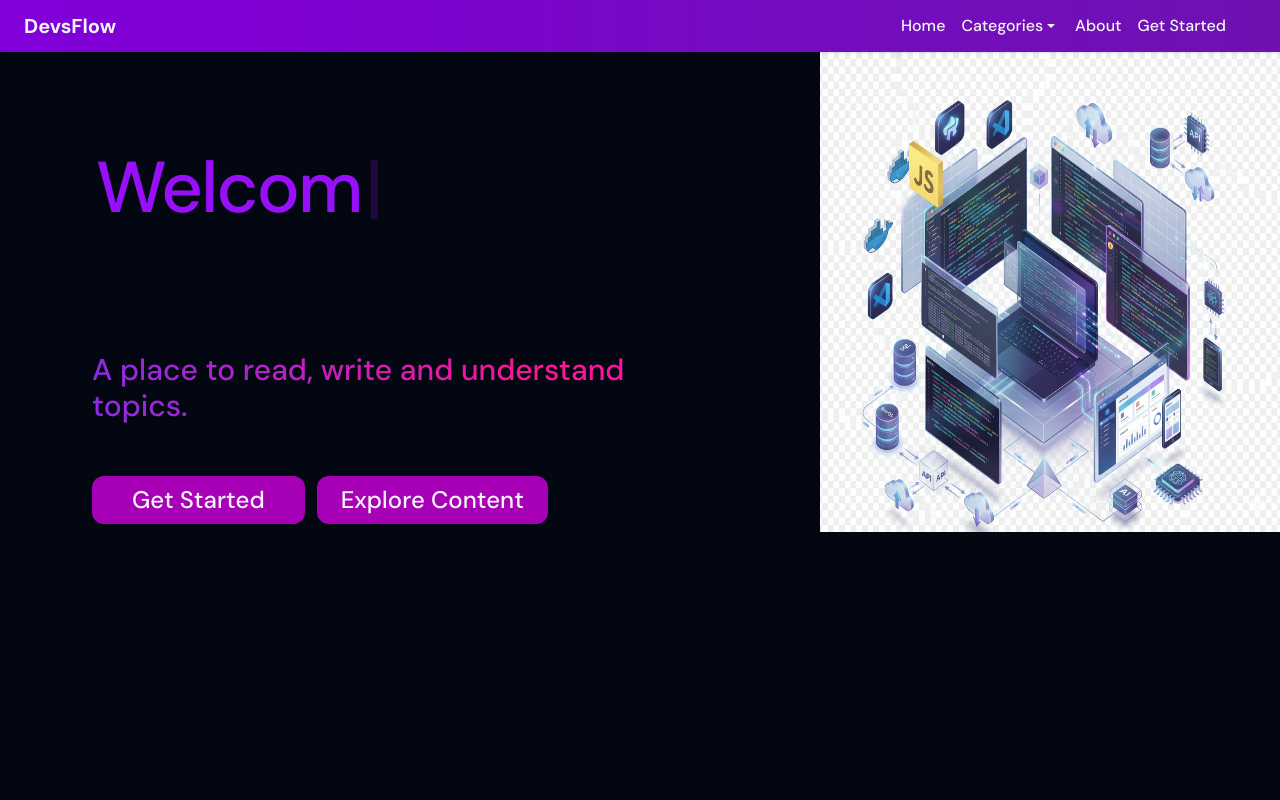
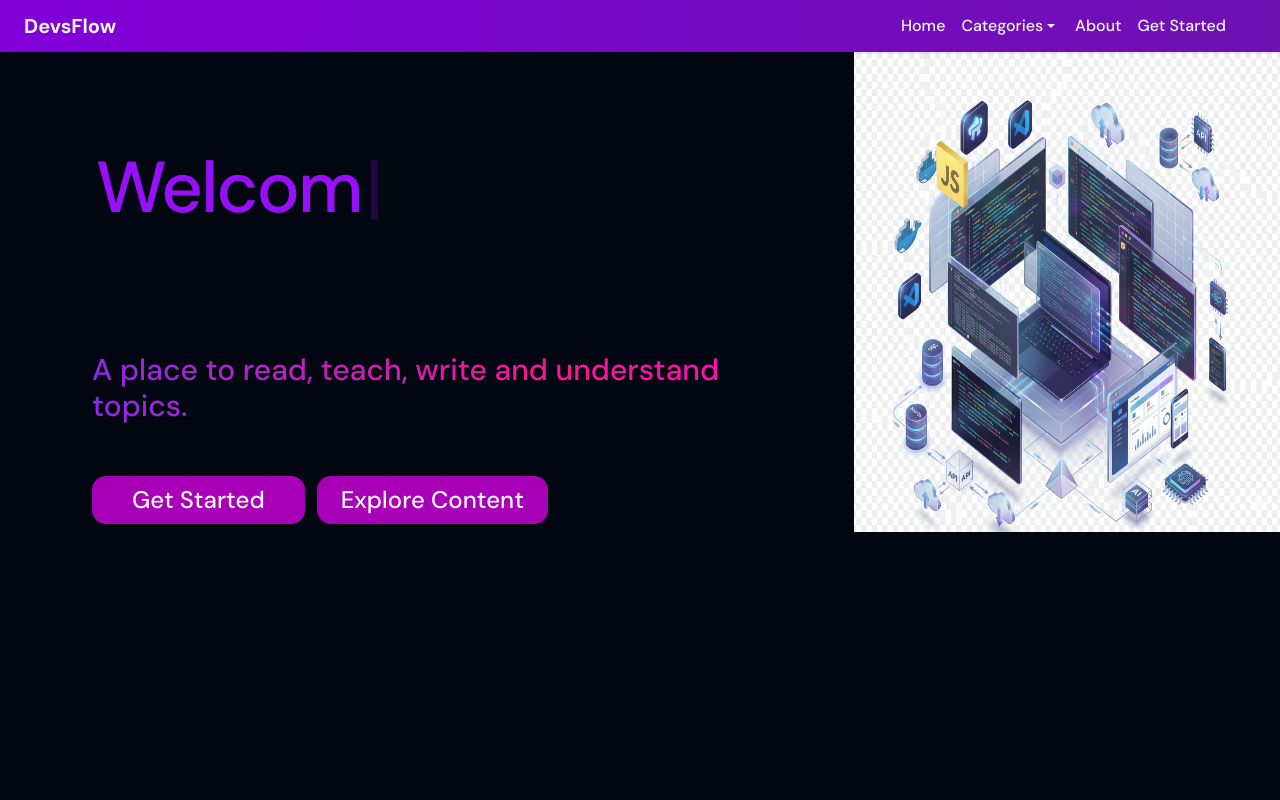
Before and after one commit to OV111/Blog_Website, a React (Vite) app: page / in a window 1280 px wide. Shown: the top 800 px of the page. Built offline with nearby package versions, Linux system fonts and the light colour scheme; no server answers; some icons are missing.

Commit message:
adding chat system start of it

```diff
--- a/src/components/search/SearchResults.jsx
+++ b/src/components/search/SearchResults.jsx
@@ -1,7 +1,9 @@
 import React, { useEffect, useState } from "react";
 import { fetchCategoryData, fetchUserData } from "./services/SearchApi";
+import useAuthStore from "@/context/useAuthStore";
 
 export default function SearchResults({ query = "", onSelect, boundaryRef }) {
+  const { auth } = useAuthStore();
   const [open, setOpen] = useState(false);
   const [items, setItems] = useState([]);
   const [isLoading, setIsLoading] = useState(false);
@@ -18,13 +20,11 @@ export default function SearchResults({ query = "", onSelect, boundaryRef }) {
       }
 
       setIsLoading(true);
-      const [userResults, categoryResults] = await Promise.all([
-        fetchUserData(normalizedQuery),
-        fetchCategoryData(normalizedQuery),
-      ]);
+      const userResults = auth ? await fetchUserData(normalizedQuery, auth) : [];
+      const categoryResults = await fetchCategoryData(normalizedQuery);
 
       if (!ignore) {
-        const users = Array.isArray(userResults) ? userResults : [];
+        const users = auth && Array.isArray(userResults) ? userResults : [];
         const categories = Array.isArray(categoryResults)
           ? categoryResults
           : [];
@@ -37,7 +37,7 @@ export default function SearchResults({ query = "", onSelect, boundaryRef }) {
     return () => {
       ignore = true;
     };
-  }, [normalizedQuery]);
+  }, [auth, normalizedQuery]);
 
   useEffect(() => {
     setOpen(Boolean(normalizedQuery));
--- a/src/index.css
+++ b/src/index.css
@@ -1,10 +1,11 @@
 /* @import url('https://fonts.googleapis.com/css2?family=Elms+Sans:ital,wght@0,100..900;1,100..900&display=swap'); */
+
+@plugin 'tailwindcss-animate';
 /* @import url('https://fonts.googleapis.com/css2?family=Inter:ital,opsz,wght@0,14..32,100..900;1,14..32,100..900&display=swap'); */
 /* @import url('https://fonts.googleapis.com/css2?family=Manrope:wght@200..800&display=swap'); */
 /* @import url('https://fonts.googleapis.com/css2?family=Plus+Jakarta+Sans:ital,wght@0,200..800;1,200..800&display=swap'); */
 @import url('https://fonts.googleapis.com/css2?family=DM+Sans:ital,opsz,wght@0,9..40,100..1000;1,9..40,100..1000&display=swap');
 /* I like this font DM-Sans */
-
 
 @import "tailwindcss";
 
@@ -13,4 +14,117 @@ body {
 
 }
 
-@custom-variant dark (&:where(.dark, .dark *))
+@custom-variant dark (&:where(.dark, .dark *));
+
+@theme inline {
+    --radius-sm: calc(var(--radius) - 4px);
+    --radius-md: calc(var(--radius) - 2px);
+    --radius-lg: var(--radius);
+    --radius-xl: calc(var(--radius) + 4px);
+    --radius-2xl: calc(var(--radius) + 8px);
+    --radius-3xl: calc(var(--radius) + 12px);
+    --radius-4xl: calc(var(--radius) + 16px);
+    --color-background: var(--background);
+    --color-foreground: var(--foreground);
+    --color-card: var(--card);
+    --color-card-foreground: var(--card-foreground);
+    --color-popover: var(--popover);
+    --color-popover-foreground: var(--popover-foreground);
+    --color-primary: var(--primary);
+    --color-primary-foreground: var(--primary-foreground);
+    --color-secondary: var(--secondary);
+    --color-secondary-foreground: var(--secondary-foreground);
+    --color-muted: var(--muted);
+    --color-muted-foreground: var(--muted-foreground);
+    --color-accent: var(--accent);
+    --color-accent-foreground: var(--accent-foreground);
+    --color-destructive: var(--destructive);
+    --color-border: var(--border);
+    --color-input: var(--input);
+    --color-ring: var(--ring);
+    --color-chart-1: var(--chart-1);
+    --color-chart-2: var(--chart-2);
+    --color-chart-3: var(--chart-3);
+    --color-chart-4: var(--chart-4);
+    --color-chart-5: var(--chart-5);
+    --color-sidebar: var(--sidebar);
+    --color-sidebar-foreground: var(--sidebar-foreground);
+    --color-sidebar-primary: var(--sidebar-primary);
+    --color-sidebar-primary-foreground: var(--sidebar-primary-foreground);
+    --color-sidebar-accent: var(--sidebar-accent);
+    --color-sidebar-accent-foreground: var(--sidebar-accent-foreground);
+    --color-sidebar-border: var(--sidebar-border);
+    --color-sidebar-ring: var(--sidebar-ring);
+
+}
+
+:root {
+    --radius: 0.625rem;
+    --background: oklch(1 0 0);
+    --foreground: oklch(0.141 0.005 285.823);
+    --card: oklch(1 0 0);
+    --card-foreground: oklch(0.141 0.005 285.823);
+    --popover: oklch(1 0 0);
+    --popover-foreground: oklch(0.141 0.005 285.823);
+    --primary: oklch(0.21 0.006 285.885);
+    --primary-foreground: oklch(0.985 0 0);
+    --secondary: oklch(0.967 0.001 286.375);
+    --secondary-foreground: oklch(0.21 0.006 285.885);
+    --muted: oklch(0.967 0.001 286.375);
+    --muted-foreground: oklch(0.552 0.016 285.938);
+    --accent: oklch(0.967 0.001 286.375);
+    --accent-foreground: oklch(0.21 0.006 285.885);
+    --destructive: oklch(0.577 0.245 27.325);
+    --border: oklch(0.92 0.004 286.32);
+    --input: oklch(0.92 0.004 286.32);
+    --ring: oklch(0.705 0.015 286.067);
+    --chart-1: oklch(0.646 0.222 41.116);
+    --chart-2: oklch(0.6 0.118 184.704);
+    --chart-3: oklch(0.398 0.07 227.392);
+    --chart-4: oklch(0.828 0.189 84.429);
+    --chart-5: oklch(0.769 0.188 70.08);
+    --sidebar: oklch(0.985 0 0);
+    --sidebar-foreground: oklch(0.141 0.005 285.823);
+    --sidebar-primary: oklch(0.21 0.006 285.885);
+    --sidebar-primary-foreground: oklch(0.985 0 0);
+    --sidebar-accent: oklch(0.967 0.001 286.375);
+    --sidebar-accent-foreground: oklch(0.21 0.006 285.885);
+    --sidebar-border: oklch(0.92 0.004 286.32);
+    --sidebar-ring: oklch(0.705 0.015 286.067);
+
+}
+
+.dark {
+    --background: oklch(0.141 0.005 285.823);
+    --foreground: oklch(0.985 0 0);
+    --card: oklch(0.21 0.006 285.885);
+    --card-foreground: oklch(0.985 0 0);
+    --popover: oklch(0.21 0.006 285.885);
+    --popover-foreground: oklch(0.985 0 0);
+    --primary: oklch(0.92 0.004 286.32);
+    --primary-foreground: oklch(0.21 0.006 285.885);
+    --secondary: oklch(0.274 0.006 286.033);
+    --secondary-foreground: oklch(0.985 0 0);
+    --muted: oklch(0.274 0.006 286.033);
+    --muted-foreground: oklch(0.705 0.015 286.067);
+    --accent: oklch(0.274 0.006 286.033);
+    --accent-foreground: oklch(0.985 0 0);
+    --destructive: oklch(0.704 0.191 22.216);
+    --border: oklch(1 0 0 / 10%);
+    --input: oklch(1 0 0 / 15%);
+    --ring: oklch(0.552 0.016 285.938);
+    --chart-1: oklch(0.488 0.243 264.376);
+    --chart-2: oklch(0.696 0.17 162.48);
+    --chart-3: oklch(0.769 0.188 70.08);
+    --chart-4: oklch(0.627 0.265 303.9);
+    --chart-5: oklch(0.645 0.246 16.439);
+    --sidebar: oklch(0.21 0.006 285.885);
+    --sidebar-foreground: oklch(0.985 0 0);
+    --sidebar-primary: oklch(0.488 0.243 264.376);
+    --sidebar-primary-foreground: oklch(0.985 0 0);
+    --sidebar-accent: oklch(0.274 0.006 286.033);
+    --sidebar-accent-foreground: oklch(0.985 0 0);
+    --sidebar-border: oklch(1 0 0 / 10%);
+    --sidebar-ring: oklch(0.552 0.016 285.938);
+
+}
--- /dev/null
+++ b/src/lib/utils.js
@@ -0,0 +1,6 @@
+import { clsx } from "clsx";
+import { twMerge } from "tailwind-merge"
+
+export function cn(...inputs) {
+  return twMerge(clsx(inputs));
+}
--- a/src/pages/Home.jsx
+++ b/src/pages/Home.jsx
@@ -98,7 +98,7 @@ const Home = () => {
               showBorder={false}
               className="mt-4 ml-2 px-1 py-1 w-[300px] md:w-[200] lg:w-[100%] font-medium text-xl sm:text-xl md:text-2xl lg:text-3xl text-start"
             >
-              A place to read, write and understand topics.
+              A place to read, teach, write and understand topics.
             </GradientText>
             {/* </div> */}
             <div>
--- /dev/null
+++ b/src/pages/My-Profile/Chats.jsx
@@ -0,0 +1,52 @@
+import React from "react";
+import Sidebar from "./components/SideBar";
+import { useState } from "react";
+
+const Chats = () => {
+  const [userSelected, setUserSelected] = useState(false);
+  console.log("avgeh");
+  return (
+    <div className="flex min-h-screen">
+      <Sidebar />
+
+      <div className="lg:w-70 bg-zinc-300">
+        <h1>Chats</h1>
+
+        <input type="text" placeholder="Search Conversation" />
+
+        {[1, 2, 3, 4, 5].map((user) => (
+          <div
+            key={user.id}
+            onClick={() => setUserSelected(user)}
+            className="flex cursor-pointer items-center gap-2 border-b border-white/10 px-3 py-2 hover:bg-white/10"
+          >
+            <img
+              src={user.image}
+              alt={user.name}
+              className="h-11 w-11 rounded-full"
+            />
+            <div className="min-w-0 flex-1">
+              <p className="truncate text-sm font-medium text-white">
+                {user.name}
+              </p>
+              <p className="truncate text-sm text-gray-400">{user.username}</p>
+            </div>
+          </div>
+        ))}
+      </div>
+      {userSelected ? (
+        <></>
+      ) : (
+        <div>
+          <h1>Select a chat to start messaging </h1>
+          <p>
+            Choose a conversation from the list to view the messages inside your
+            chat with them
+          </p>
+        </div>
+      )}
+    </div>
+  );
+};
+
+export default Chats;
--- a/src/router.jsx
+++ b/src/router.jsx
@@ -10,7 +10,7 @@ import GameDev from "./pages/CategoryPages/GameDev";
 const Followers = lazy(() => import("./pages/My-Profile/Followers"));
 const Favorites = lazy(() => import("./pages/My-Profile/Favorites"));
 const AddBlog = lazy(() => import("./pages/My-Profile/AddBlog"));
-// const Chats = lazy(() => import("./pages/My-Profile/Chats"));
+const Chats = lazy(() => import("./pages/My-Profile/Chats"));
 const Notifications = lazy(() => import("./pages/My-Profile/Notifications"));
 const Settings = lazy(() => import("./pages/My-Profile/Settings"));
 
@@ -86,14 +86,14 @@ const router = createBrowserRouter([
               </ProtectedMyProfile>
             ),
           },
-          // {
-          //   path: "chats",
-          //   element: (
-          //     <ProtectedMyProfile>
-          //       <Chats />
-          //     </ProtectedMyProfile>
-          //   ),
-          // },
+            {
+              path: "chats",
+              element: (
+                <ProtectedMyProfile>
+                  <Chats />
+                </ProtectedMyProfile>
+              ),
+            },
           {
             path: "notifications",
             element: (
```
Also changed, not shown: components.json (added), src/pages/My-Profile/components/SideBar.jsx (line endings or trailing spaces), 1 other file (tests, documents, lock files or other folders).
